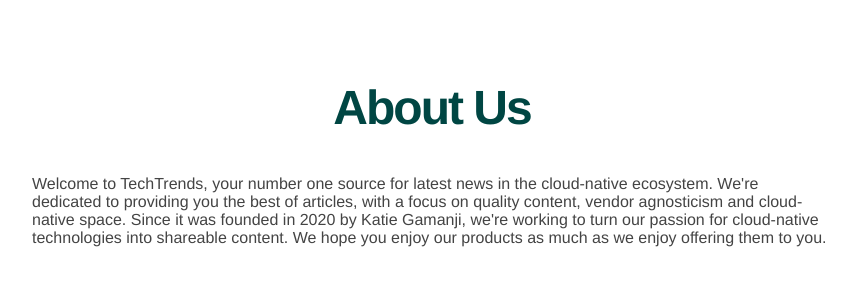
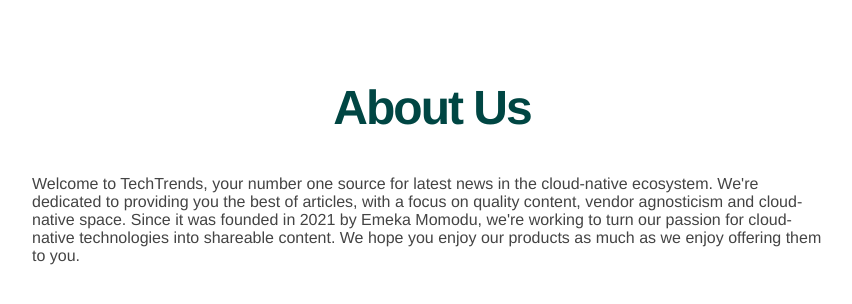
Before and after one commit to EmekaMomodu/TechTrends, a Flask app: page /about in a window 1280 px wide. Shown: the part 60-364 px from the top of the page, without its empty margins (208-1060 px from the left). Run offline with Flask 2, Linux system fonts and the light colour scheme.

Commit message:
modified about page and index page to return posts by most recent

```diff
--- a/app.py
+++ b/app.py
@@ -29,7 +29,7 @@
 @app.route('/')
 def index():
     connection = get_db_connection()
-    posts = connection.execute('SELECT * FROM posts').fetchall()
+    posts = connection.execute('SELECT * FROM posts order by created desc').fetchall()
     connection.close()
     return render_template('index.html', posts=posts)
 
--- a/templates/about.html
+++ b/templates/about.html
@@ -5,7 +5,7 @@
     <p>
         Welcome to TechTrends, your number one source for latest news in the cloud-native ecosystem. We're dedicated to
         providing you the best of articles, with a focus on quality content, vendor agnosticism and cloud-native space.
-        Since it was founded in 2020 by Katie Gamanji, we're working to turn our passion for cloud-native technologies
+        Since it was founded in 2021 by Emeka Momodu, we're working to turn our passion for cloud-native technologies
         into shareable content. We hope you enjoy our products as much as we enjoy offering them to you.
     </p>
 {% endblock %}
```
